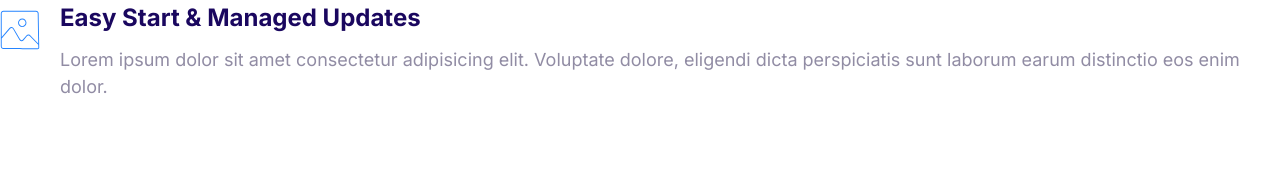
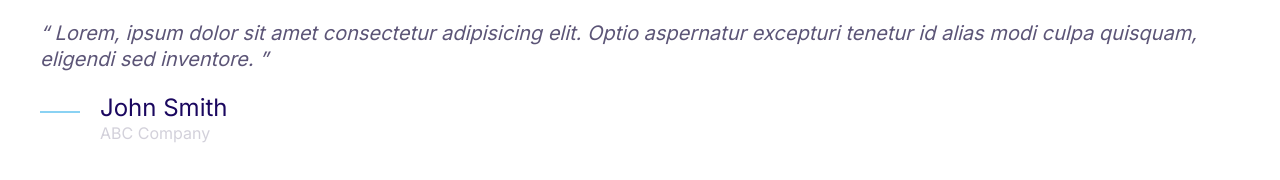
Before and after one commit to JamieNewson/mywebsitemoshify, a plain HTML site: page index.html in a window 1280 px wide. Drawn offline with Linux system fonts and the light colour scheme.

Commit message:
Build quote component.

```diff
--- a/css/styles.css
+++ b/css/styles.css
@@ -4,6 +4,7 @@
   --color-accent: #ff3400;
   --color-heading: hsl(253, 86%, 20%);
   --color-body: #918ca4;
+  --color-body-darker: #5c5577;
   --color-border: #ccc;
   --border-radius: 30px;
 }
@@ -374,3 +375,51 @@ a {
 .media__image {
   margin-top: 1rem;
 }
+
+/* Quotes */
+.quote {
+  font-size: 3rem;
+  font-style: italic;
+  color: var(--color-body-darker);
+  line-height: 1.3;
+}
+
+.quote__text::before {
+  content: open-quote;
+}
+.quote__text::after {
+  content: close-quote;
+}
+
+.quote__author {
+  font-size: 3rem;
+  font-weight: 500;
+  font-style: normal;
+  margin-bottom: 0;
+}
+
+.quote__company {
+  color: var(--color-body);
+  font-size: 2rem;
+  font-style: normal;
+  opacity: 0.4;
+}
+
+.quote__line {
+  position: relative;
+  bottom: 10px;
+}
+
+@media screen and (min-width: 1024px) {
+  .quote {
+    font-size: 2rem;
+  }
+
+  .quote__author {
+    font-size: 2.4rem;
+  }
+
+  .quote__company {
+    font-size: 1.6rem;
+  }
+}
--- a/index.html
+++ b/index.html
@@ -14,20 +14,25 @@
     <link rel="stylesheet" href="css/styles.css" />
   </head>
   <body>
+    <blockquote class="quote">
+      <p class="quote__text">
+        Lorem, ipsum dolor sit amet consectetur adipisicing elit. Optio
+        aspernatur excepturi tenetur id alias modi culpa quisquam, eligendi sed
+        inventore.
+      </p>
+      <footer>
         <div class="media">
           <div class="media__image">
-        <svg class="icon icon--primary">
-          <use xlink:href="images/sprite.svg#snap"></use>
+            <svg class="icon icon--primary quote__line">
+              <use xlink:href="images/sprite.svg#line"></use>
             </svg>
           </div>
           <div class="media__body">
-        <h3 class="media__title">Easy Start & Managed Updates</h3>
-        <p>
-          Lorem ipsum dolor sit amet consectetur adipisicing elit. Voluptate
-          dolore, eligendi dicta perspiciatis sunt laborum earum distinctio eos
-          enim dolor.
-        </p>
+            <h3 class="media__title quote__author">John Smith</h3>
+            <p class="quote__company">ABC Company</p>
           </div>
         </div>
+      </footer>
+    </blockquote>
   </body>
 </html>
```
Also changed, not shown: components/quotes.html (added, +19 -0 lines). Lines whose indentation alone changed are shown as unchanged.
